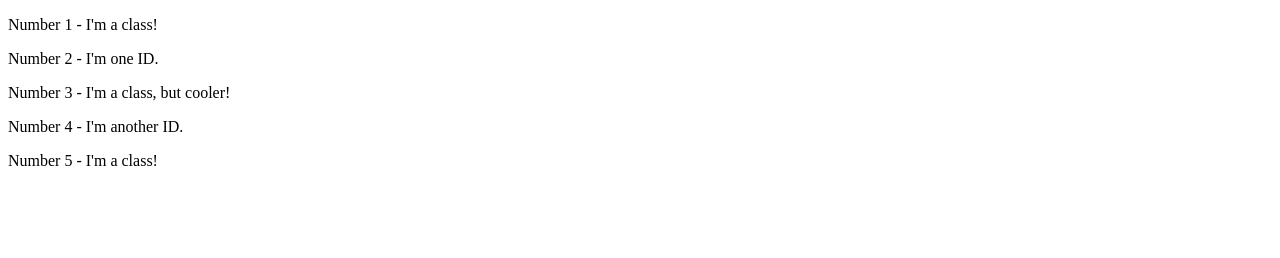
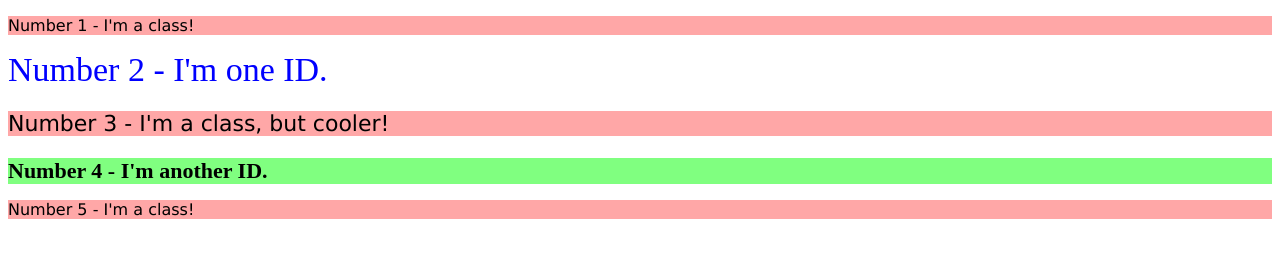
Before and after one commit to andgamespace/Practice, a plain HTML site: page classIDSelectors/index.html in a window 1280 px wide. Drawn offline with Linux system fonts and the light colour scheme.

Commit message:
Made changes to index.html to enable styling

```diff
--- a/classIDSelectors/index.html
+++ b/classIDSelectors/index.html
@@ -5,13 +5,13 @@
     <meta http-equiv="X-UA-Compatible" content="IE=edge">
     <meta name="viewport" content="width=device-width, initial-scale=1.0">
     <title>Class and ID Selectors</title>
-    <link rel="stylesheet" href="style.css">
+    <link rel="stylesheet" href="styles.css">
   </head>
   <body>
-    <p>Number 1 - I'm a class!</p>
-    <div>Number 2 - I'm one ID.</div>
-    <p>Number 3 - I'm a class, but cooler!</p>
-    <div>Number 4 - I'm another ID.</div>
-    <p>Number 5 - I'm a class!</p>
+    <p class="odd">Number 1 - I'm a class!</p>
+    <div id="two">Number 2 - I'm one ID.</div>
+    <p class="odd oddly-cool">Number 3 - I'm a class, but cooler!</p>
+    <div id="four">Number 4 - I'm another ID.</div>
+    <p class="odd">Number 5 - I'm a class!</p>
   </body>
 </html>
```
